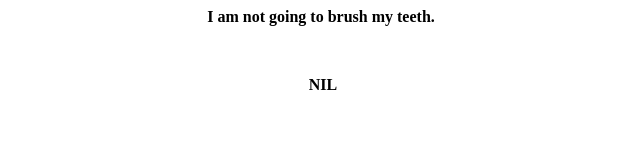
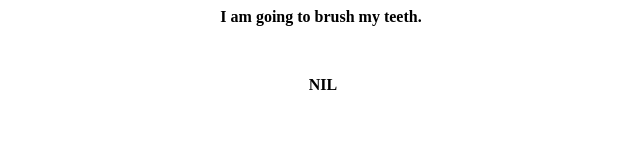
Before and after one commit to hasandz/nil, a plain HTML site: page index.html in a window 1280 px wide. Shown: the full height of the page, 317-957 px from the left. Drawn offline with Linux system fonts and the light colour scheme.

Commit message:
Update index.html

```diff
--- a/index.html
+++ b/index.html
@@ -1,6 +1,6 @@
 <html>
 
-<p style="text-align:center"><strong>I am not going to brush my teeth.&nbsp;</strong></p>
+<p style="text-align:center"><strong>I am going to brush my teeth.&nbsp;</strong></p>
 
 <p style="text-align:center">&nbsp;</p>
 
```
